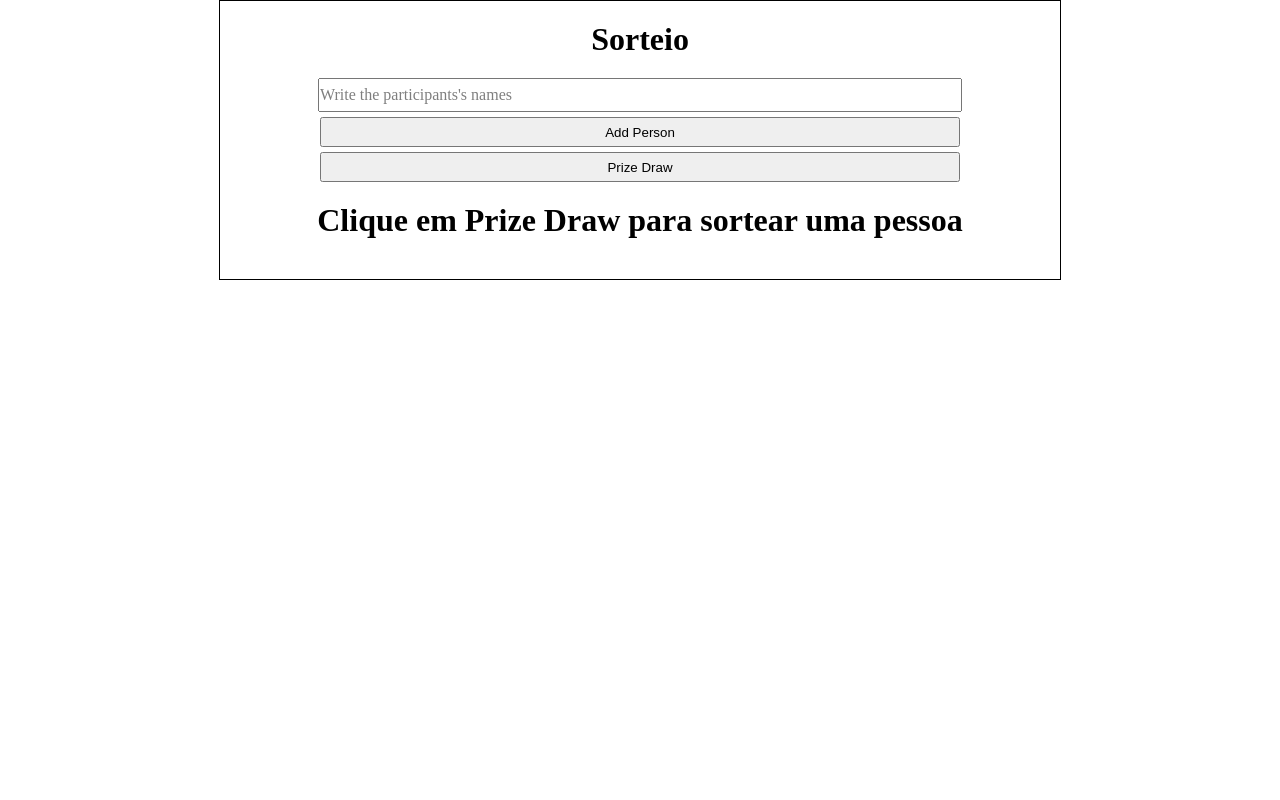
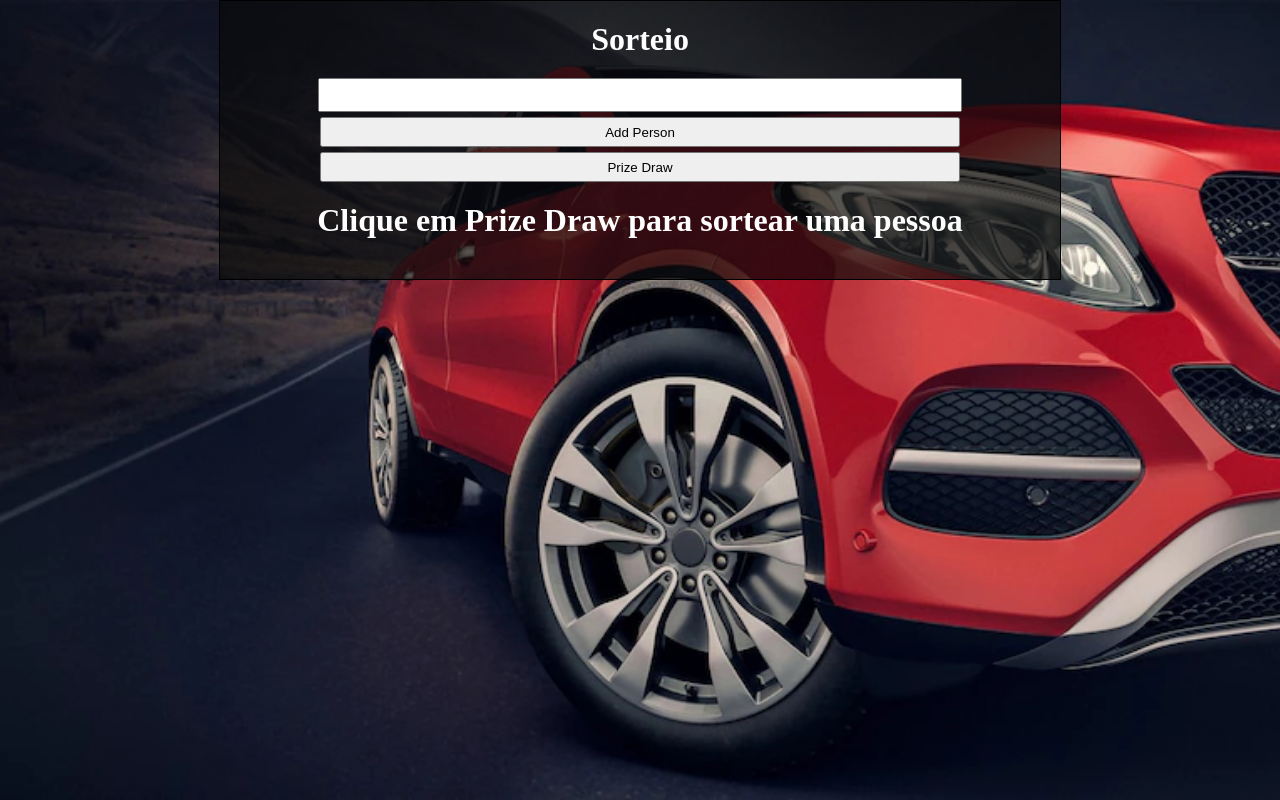
Before and after one commit to Eldio-Neto/DrawPage, a plain HTML site: page index.html in a window 1280 px wide. Drawn offline with Linux system fonts and the light colour scheme.

Commit message:
adicionando BG

```diff
--- a/SRC/CSS/style.css
+++ b/SRC/CSS/style.css
@@ -2,10 +2,17 @@
     margin: 0%;
     padding: 0%;
 }
+
+body{
+    background: url(../images/carros-da-frente-vermelhos-correndo-na-estrada_37416-46.webp) no-repeat top center;
+    background-size: cover;
+    background-attachment: fixed;
+    color: white;
+}
 .container{
     position: relative;
     max-width: 800px;
-
+    background-color: rgba(10, 10, 10, 0.685);
     margin: auto;
     padding: 20px;
     border: 1px solid black;
@@ -15,6 +22,7 @@
     list-style: none;
     margin: auto;
     width: 70%;
+
 }
 .container ul li{
     display: flex;
@@ -25,6 +33,7 @@
     width: 80%;
     height: 35px;
     border: 1px solid black;
+    font-size: 20px;
 
 }
 
--- a/index.html
+++ b/index.html
@@ -13,7 +13,7 @@
     <div class="container">
         <div class="fields">
             <h1>Sorteio</h1>
-            <input required type="text" id="names" maxlength="50"><span>Write the participants's names</span>
+            <input required type="text" id="names" maxlength="30"><span>Write the participants's names</span>
             <button onclick="createPerson()">Add Person</button>
             <button class= "sort" onclick="sort()"> Prize Draw </button>
         </div>
```
Also changed, not shown: SRC/images/carros-da-frente-vermelhos-correndo-na-estrada_37416-46.webp (added).
